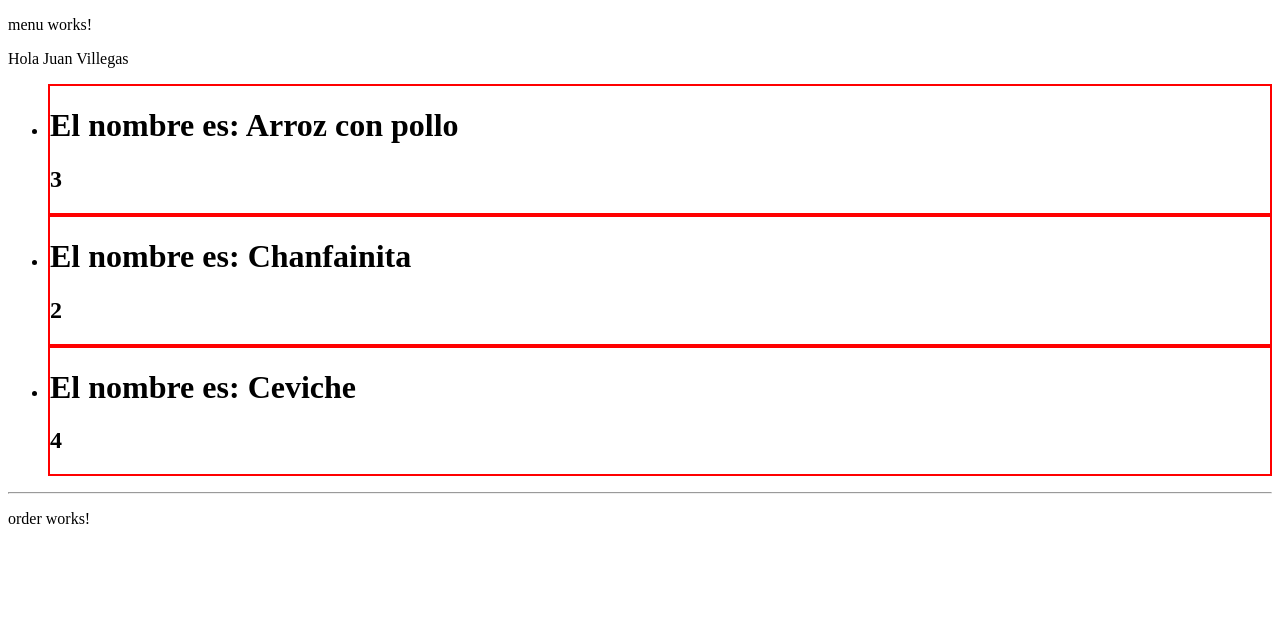
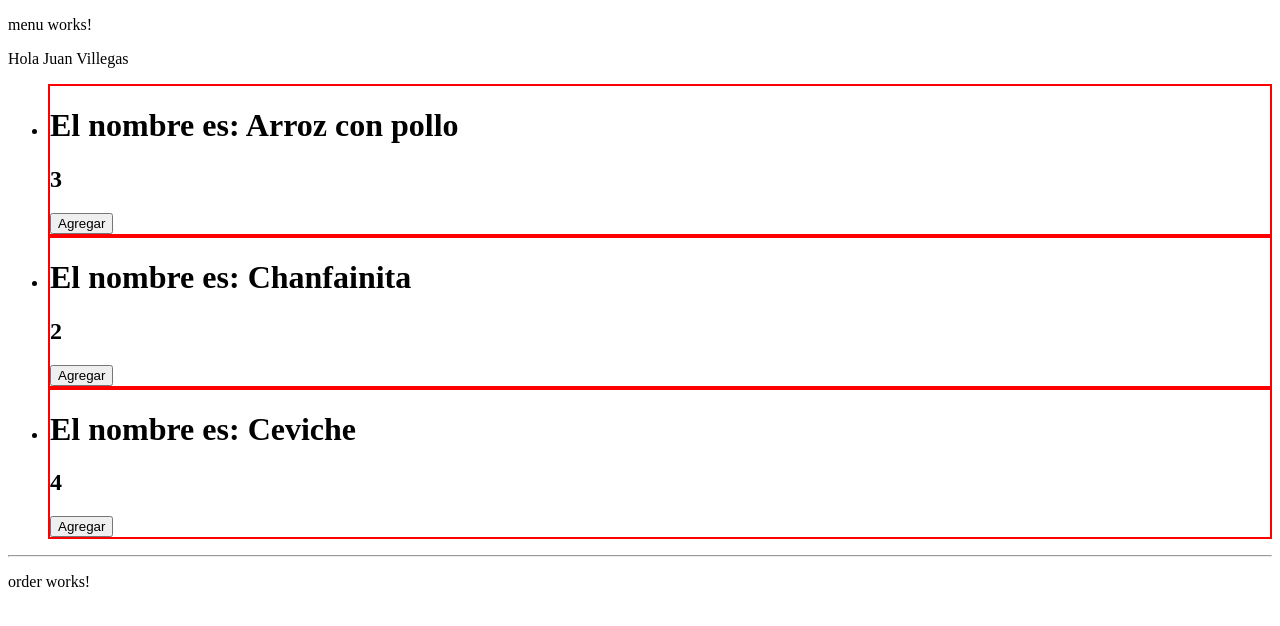
Before and after one commit to jmvillegasy/my-app, an Angular app in the folder my-app/: page / in a window 1280 px wide. Shown: the top 626 px of the page. Built offline with nearby package versions, Linux system fonts and the light colour scheme.

Commit message:
segunda clase in and out

```diff
--- a/my-app/src/app/dish/dish.component.html
+++ b/my-app/src/app/dish/dish.component.html
@@ -1,2 +1,3 @@
-<h1>{{name}}</h1>
+<h1> El nombre es: {{name}}</h1>
 <h2>{{totalIngredients}}</h2>
+<button (click) = "notify(name)">Agregar</button>
--- a/my-app/src/app/dish/dish.component.ts
+++ b/my-app/src/app/dish/dish.component.ts
@@ -1,4 +1,4 @@
-import { Component, Input, OnInit } from '@angular/core';
+import { Component, EventEmitter, Input, OnInit, Output } from '@angular/core';
 import { Dish } from '../interfaces/dish.interfaces';
 
 @Component({
@@ -25,23 +25,18 @@ export class DishComponent implements OnInit {
     return this._totalIngredients;
   }
 
-  /*private _name = 'ceviche';
-
-  get name():string{
-    return this._name;
-  }
-
-  @Input() set name(value:string){
-    this._name = this.generateName(value);
-    console.log('::->',this._name);
-  }*****/
+  @Output() choose: EventEmitter<string> = new EventEmitter<string>();
 
   constructor() { }
 
   ngOnInit(): void {}
 
   generateName(name:string):string {
-    return `El nombre es: ${name}`
+    return `${name}`
+  }
+
+  notify(name: string): void{
+    this.choose.emit(name);
   }
 
 }
--- a/my-app/src/app/menu/menu.component.html
+++ b/my-app/src/app/menu/menu.component.html
@@ -1,8 +1,9 @@
 <p>menu works!</p>
 Hola {{ name }}
 
+<h2 *ngIf="selected.length > 0">El platillo seleccionado es: {{selected}}</h2>
 <ul>
     <li *ngFor="let dish of dishes" class="dishes">
-        <rw-dish [dish]="dish"></rw-dish>
+        <rw-dish [dish]="dish" (choose) = "select($event)"></rw-dish>
     </li>
 </ul>
--- a/my-app/src/app/menu/menu.component.ts
+++ b/my-app/src/app/menu/menu.component.ts
@@ -7,10 +7,11 @@ import { Customer, Dish } from '../interfaces';
   styleUrls: ['./menu.component.scss']
 })
 export class MenuComponent implements OnInit {
+
   name = 'Juan Villegas';
-
   dish: Dish;
   customer: Customer;
+  selected = '';
 
   dishes: Dish[] = [{
     name: 'Arroz con pollo',
@@ -41,17 +42,6 @@ export class MenuComponent implements OnInit {
     }]
   }];
 
-  /*
-  'Arroz con pollo',
-    'Escabeche de Pollo',
-    'Chanfainita',
-    'Ceviche',
-    'Cau-cau',
-    'Pollo a la Brasa',
-    'Tacu Tacu',
-    'Tallarin Rojo'
-  */
-
   constructor() {
     this.listDishes();
     this.customer = {
@@ -68,4 +58,8 @@ export class MenuComponent implements OnInit {
     })
   }
 
+  select(name:string): void{
+    this.selected = name;
+  }
+
 }
```
